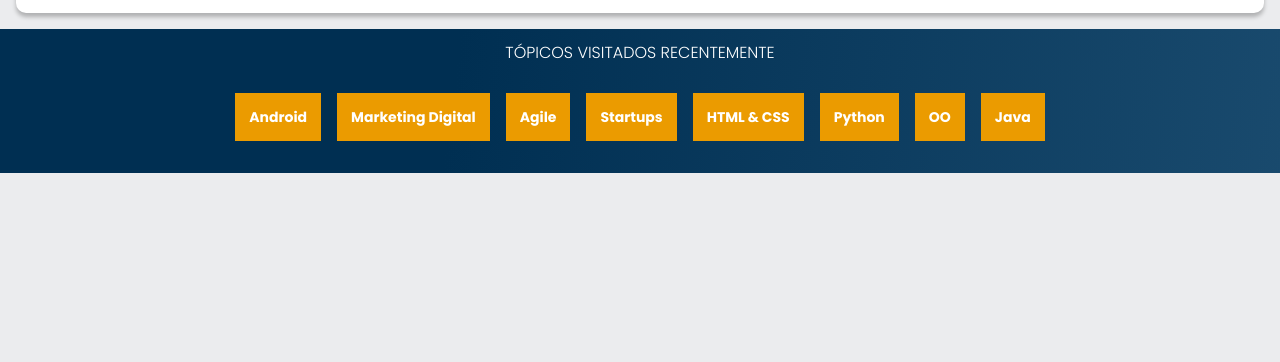
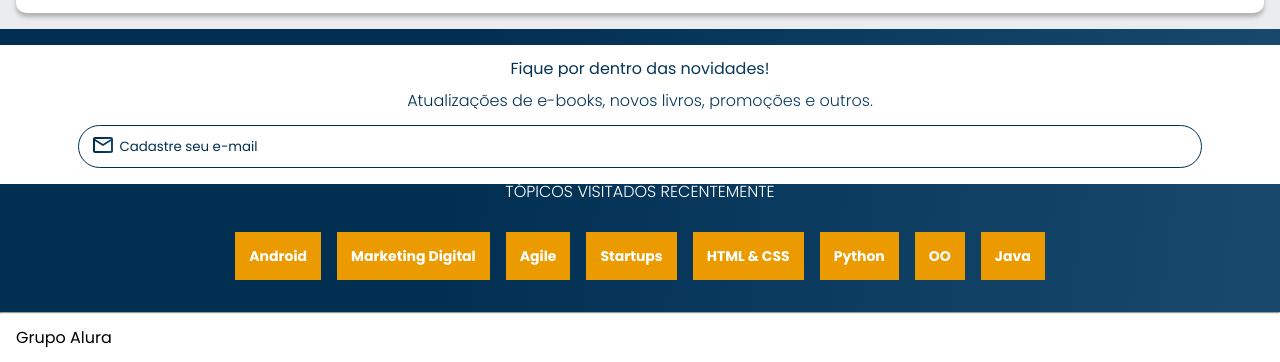
Before and after one commit to lucasplasto/ALURABOOK_2A, a plain HTML site: page index.html in a window 1280 px wide. Shown: the part 2655-3017 px from the top of the page. Before the commit the page ends 2828 px from the top, so only its background shows below. Drawn offline with nearby package versions, Linux system fonts and the light colour scheme.

Commit message:
finalização do projeto

```diff
--- a/index.html
+++ b/index.html
@@ -182,6 +182,11 @@
 
         </section>
         <section class="tópicos">
+          <section class="contato">
+            <h2 class="contato__titulo">Fique por dentro das novidades!</h2>
+            <p class="contato__texto"> Atualizações de e-books, novos livros, promoções e outros.</p>
+            <input type="email" placeholder="Cadastre seu e-mail" class="contato__email"/>
+          </section>
           <h2 class="tópicos__titulo">TÓPICOS VISITADOS RECENTEMENTE</h2>
           <ul class="tópicos__lista">
             <li class="tópicos__item"><a href="#" class="tópicos__link">Android</a></li>
@@ -233,5 +238,10 @@
     },
   });
 </script>
+<hr />
+
+<footer class="rodapé">
+  <h2 class="rodapé__titulo">Grupo Alura</h2>
+</footer>
     </body>
 </html>
--- a/styles.css
+++ b/styles.css
@@ -2,6 +2,9 @@
 @import url("styles/banner.css");
 @import url("styles/carrossel.css");
 @import url("styles/topicos.css");
+@import url("styles/contato.css");
+@import url("styles/rodapé.css");
+
 
 :root {
     --cor-de-fundo: #ebecee;
--- /dev/null
+++ b/styles/contato.css
@@ -0,0 +1,28 @@
+.contato {
+    background-color: var(--branco);
+    padding: 1em;
+  }
+  .contato__titulo,
+.contato__texto {
+  background: var(--azul-degrade);
+  -webkit-background-clip: text;
+  -webkit-text-fill-color: transparent;
+  background-clip: text;
+}
+.contato__texto {
+    font-weight: 300;
+    margin: 1em 0;
+  }
+  .contato__email {
+    padding: 1em;
+    border: 1px solid var(--azul);
+    border-radius: 24px;
+    width: 90%;
+    color: var(--azul);
+  }
+  .contato__email::placeholder {
+    font-family: var(--fonte-principal);
+    color: var(--azul);
+    background: url("../img/Email.svg") no-repeat;
+    padding-left: 2em;
+  }
--- /dev/null
+++ b/styles/rodapé.css
@@ -0,0 +1,7 @@
+hr {
+    margin: 0;
+  }
+  .rodapé {
+    background-color: var(--branco);
+    padding: 1em;
+  }
```
